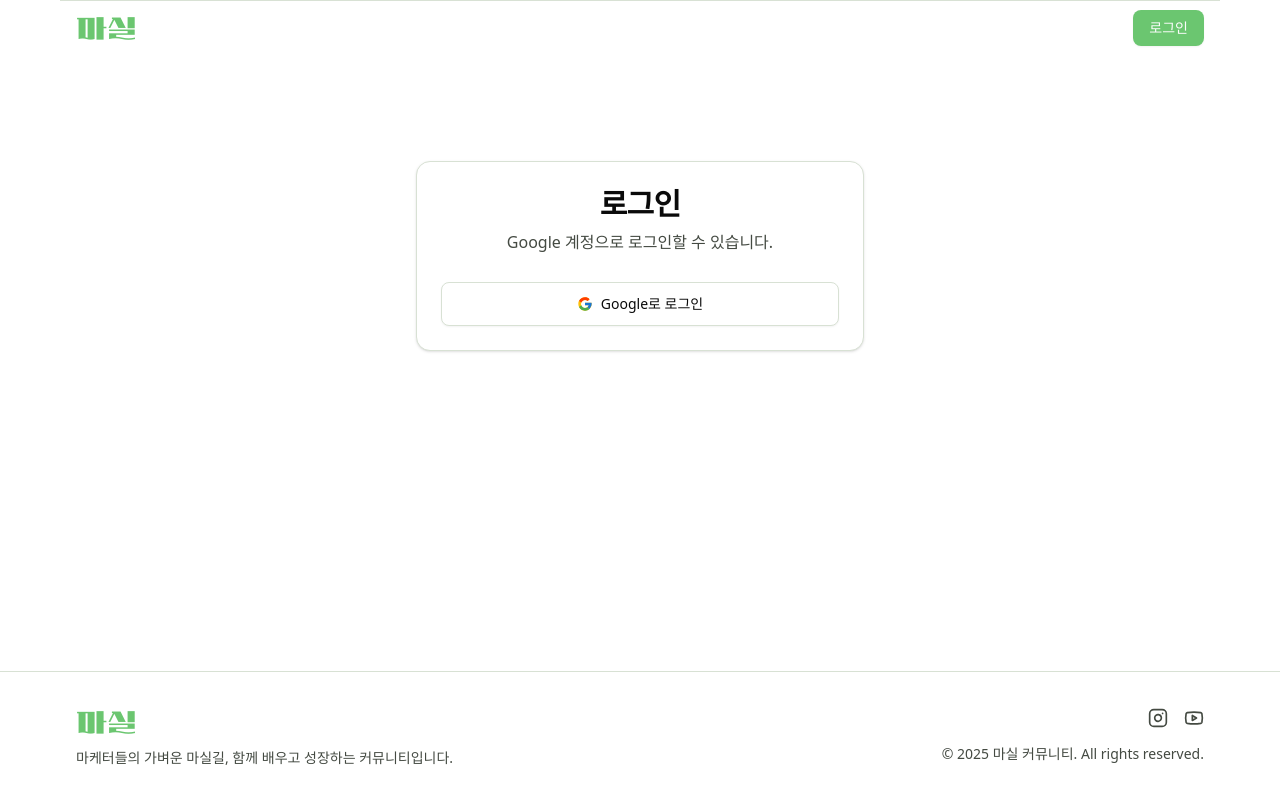
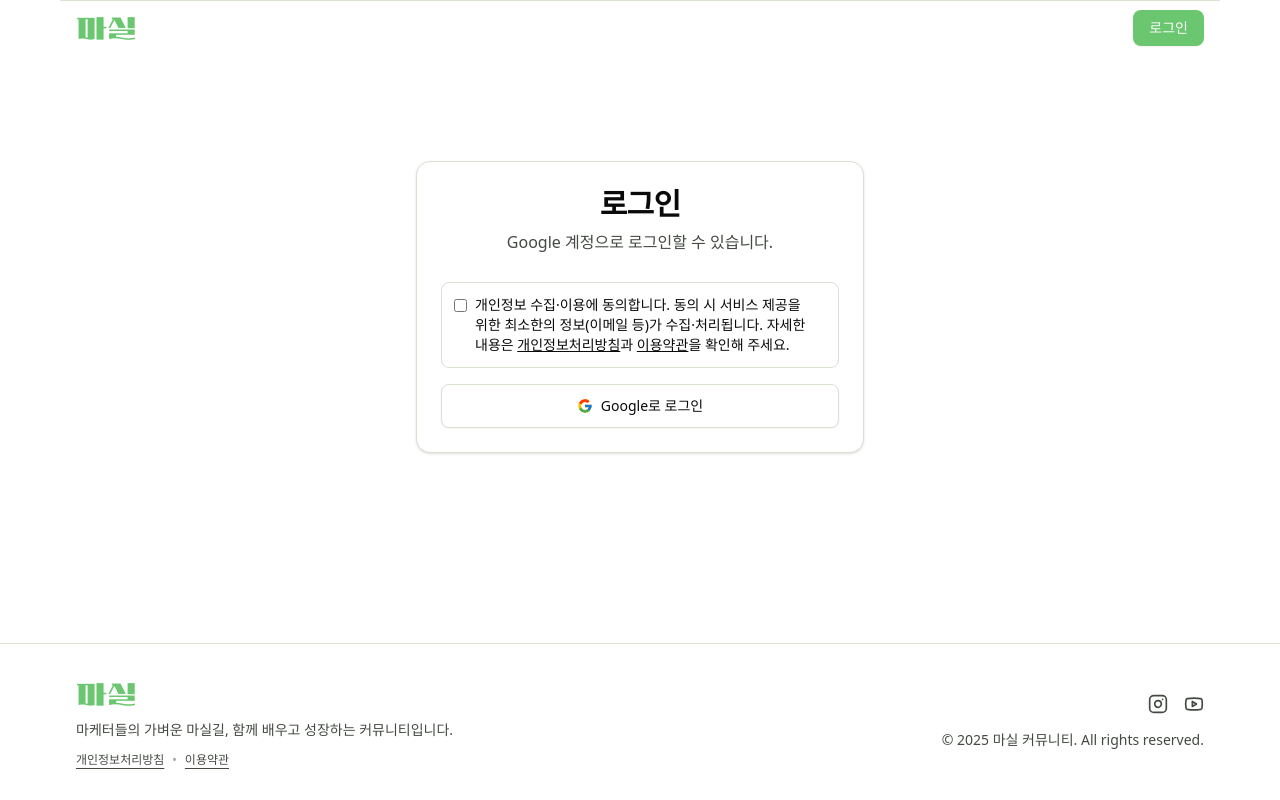
Before and after one commit to ykwimk/masil, a Next.js app in the folder apps/web/: page /login in a window 1280 px wide. Built offline with nearby package versions, Linux system fonts and the light colour scheme; no server answers.

Commit message:
feat: 로그인 동의 체크박스 및 개인정보처리방침/이용약관 추가

```diff
--- a/apps/web/src/app/login/page.tsx
+++ b/apps/web/src/app/login/page.tsx
@@ -1,7 +1,7 @@
 import { redirect } from 'next/navigation';
 import { getServerSession } from 'next-auth';
 import { authOptions } from '@/lib/auth';
-import { LoginButton } from '@/components/login/LoginButton';
+import { ConsentLogin } from '@/components/login/ConsentLogin';
 import { safeRedirect } from '@/lib/utils';
 import { Card, CardContent } from '@/components/ui/card';
 
@@ -42,7 +42,7 @@ export default async function LoginPage({
                   </p>
                 )}
                 <div className="space-y-4">
-                  <LoginButton redirectTo={redirectTo} />
+                  <ConsentLogin redirectTo={redirectTo} />
                 </div>
               </CardContent>
             </Card>
--- /dev/null
+++ b/apps/web/src/app/privacy/page.tsx
@@ -0,0 +1,106 @@
+import { UPDATED_DATE } from '@/lib/constants';
+
+export default function PrivacyPolicyPage() {
+  return (
+    <div className="h-full bg-white">
+      <section className="container border-t bg-white pt-24 pb-8 md:pt-32">
+        <div className="container py-8">
+          <div className="mx-auto w-full max-w-3xl">
+            <h1 className="text-2xl font-extrabold tracking-tight md:text-3xl">
+              개인정보처리방침
+            </h1>
+            <p className="text-muted-foreground mt-2 text-sm">
+              최종 수정일: {UPDATED_DATE}
+            </p>
+
+            <div className="prose-custom mt-6 text-sm leading-6">
+              <p>
+                본 개인정보처리방침은 마실(이하 “서비스”)이 이용자의 개인정보를
+                어떤 목적으로, 어떤 항목을, 어떤 방식으로 처리하는지, 그리고
+                이용자의 권리를 어떻게 보장하는지에 대해 설명합니다.
+              </p>
+
+              <h2>1. 처리하는 개인정보의 항목</h2>
+              <ul>
+                <li>필수: 이메일 주소(구글 로그인), 이름/프로필(제공 시)</li>
+                <li>
+                  서비스 이용 과정에서 생성되는 정보: 닉네임, 게시물/댓글 등
+                  서비스 내 활동 정보
+                </li>
+                <li>
+                  쿠키: 인증 세션 유지 등 서비스 운영 목적의 최소한으로 사용
+                </li>
+              </ul>
+
+              <h2>2. 처리 목적</h2>
+              <ul>
+                <li>이용자 인증 및 계정 관리</li>
+                <li>커뮤니티 서비스 제공(게시물 작성/조회 등)</li>
+                <li>부정 이용 방지, 보안, 서비스 품질 향상</li>
+              </ul>
+
+              <h2>3. 보유 및 이용 기간</h2>
+              <p>
+                원칙적으로 회원 탈퇴 시 즉시 파기합니다. 다만, 관련 법령에
+                특별한 규정이 있는 경우 그에 따릅니다.
+              </p>
+
+              <h2>4. 제3자 제공 및 국외 이전</h2>
+              <p>
+                서비스는 다음의 외부 서비스를 사용하며, 서비스 제공을 위해
+                개인정보가 국외로 이전될 수 있습니다.
+              </p>
+              <ul>
+                <li>
+                  인증: Google (Google LLC) — 구글 계정 인증 시 필요한 범위의
+                  정보에 한해 처리
+                </li>
+                <li>
+                  인프라/데이터베이스: Supabase — 서비스 데이터 저장/조회(서버
+                  위치는 제공사 정책에 따름)
+                </li>
+                <li>
+                  호스팅: Vercel — 웹 애플리케이션 호스팅(서버 위치는 제공사
+                  정책에 따름)
+                </li>
+              </ul>
+              <p className="text-muted-foreground">
+                국외 이전 항목: 이메일, 닉네임, 서비스 이용 관련 데이터 일체 중
+                서비스 제공에 필요한 범위
+              </p>
+
+              <h2>5. 개인정보 파기 절차 및 방법</h2>
+              <p>
+                보유 기간 경과 또는 처리 목적 달성 시 지체 없이 파기합니다.
+                전자적 파일은 복구 불가한 방법으로, 인쇄물은 분쇄 또는 소각 등의
+                방법으로 파기합니다.
+              </p>
+
+              <h2>6. 이용자의 권리</h2>
+              <ul>
+                <li>개인정보 열람, 정정, 삭제, 처리정지 요구</li>
+                <li>동의 철회 및 회원 탈퇴</li>
+              </ul>
+
+              <h2>7. 개인정보 보호책임자</h2>
+              <p>
+                아래 연락처로 문의하실 수 있습니다. 신속하고 충분한 답변을
+                드리겠습니다.
+              </p>
+              <ul>
+                <li>이름: 이성준</li>
+                <li>이메일: ykwimk@gmail.com</li>
+              </ul>
+
+              <h2>8. 정책 변경</h2>
+              <p>
+                본 방침은 법령, 내부 정책 변경 등에 따라 수정될 수 있으며,
+                중요한 변경 사항은 서비스 내 공지사항을 통해 고지합니다.
+              </p>
+            </div>
+          </div>
+        </div>
+      </section>
+    </div>
+  );
+}
--- /dev/null
+++ b/apps/web/src/app/terms/page.tsx
@@ -0,0 +1,83 @@
+import { UPDATED_DATE } from '@/lib/constants';
+
+export default function TermsPage() {
+  return (
+    <div className="h-full bg-white">
+      <section className="container border-t bg-white pt-24 pb-8 md:pt-32">
+        <div className="container py-8">
+          <div className="mx-auto w-full max-w-3xl">
+            <h1 className="text-2xl font-extrabold tracking-tight md:text-3xl">
+              이용약관
+            </h1>
+            <p className="text-muted-foreground mt-2 text-sm">
+              최종 수정일: {UPDATED_DATE}
+            </p>
+
+            <div className="prose-custom mt-6 text-sm leading-6">
+              <h2>제1조(목적)</h2>
+              <p>
+                본 약관은 마실(이하 “서비스”)의 이용과 관련하여 서비스와 이용자
+                간의 권리, 의무 및 책임사항을 규정함을 목적으로 합니다.
+              </p>
+
+              <h2>제2조(정의)</h2>
+              <p>“이용자”란 본 약관에 따라 서비스를 이용하는 자를 말합니다.</p>
+
+              <h2>제3조(약관의 게시와 개정)</h2>
+              <p>
+                서비스는 관련 법령을 위배하지 않는 범위에서 본 약관을 개정할 수
+                있으며, 개정 시 공지합니다.
+              </p>
+
+              <h2>제4조(계정 및 로그인)</h2>
+              <ul>
+                <li>
+                  이용자는 구글 로그인 등 인증 수단을 통해 서비스를 이용할 수
+                  있습니다.
+                </li>
+                <li>타인의 계정을 도용하거나 부정 사용해서는 안 됩니다.</li>
+              </ul>
+
+              <h2>제5조(서비스 이용)</h2>
+              <ul>
+                <li>
+                  서비스는 게시물 작성/열람 등 커뮤니티 기능을 제공합니다.
+                </li>
+                <li>
+                  서비스는 안정적인 제공을 위해 기능을 변경하거나 중단할 수
+                  있습니다.
+                </li>
+              </ul>
+
+              <h2>제6조(이용자의 의무)</h2>
+              <ul>
+                <li>
+                  법령 및 공서양속을 위반하는 콘텐츠를 게시해서는 안 됩니다.
+                </li>
+                <li>저작권 및 타인의 권리를 침해하지 않아야 합니다.</li>
+              </ul>
+
+              <h2>제7조(게시물의 관리)</h2>
+              <p>
+                서비스는 관련 법령 또는 약관을 위반하는 경우 게시물의 노출 제한,
+                삭제 등의 조치를 취할 수 있습니다.
+              </p>
+
+              <h2>제8조(책임의 제한)</h2>
+              <p>
+                불가항력, 이용자의 귀책 등으로 인한 손해에 대해서는 책임을 지지
+                않습니다.
+              </p>
+
+              <h2>제9조(분쟁 해결)</h2>
+              <p>
+                분쟁은 상호 협의로 해결하며, 협의가 어려운 경우 관련 법령에
+                따릅니다.
+              </p>
+            </div>
+          </div>
+        </div>
+      </section>
+    </div>
+  );
+}
--- /dev/null
+++ b/apps/web/src/components/login/ConsentLogin.tsx
@@ -0,0 +1,49 @@
+'use client';
+
+import { useState } from 'react';
+import Link from 'next/link';
+import { LoginButton } from './LoginButton';
+
+export function ConsentLogin({ redirectTo }: { redirectTo: string }) {
+  const [agree, setAgree] = useState<boolean>(false);
+
+  return (
+    <div className="space-y-4">
+      <div className="flex items-start gap-2 rounded-md border p-3 text-left text-sm">
+        <input
+          id="agree-privacy"
+          type="checkbox"
+          className="mt-1"
+          checked={agree}
+          onChange={(e) => setAgree(e.target.checked)}
+          aria-describedby="agree-privacy-desc"
+        />
+        <label htmlFor="agree-privacy" className="flex-1">
+          <span id="agree-privacy-desc" className="break-keep">
+            개인정보 수집·이용에 동의합니다. 동의 시 서비스 제공을 위한 최소한의
+            정보(이메일 등)가 수집·처리됩니다. 자세한 내용은{' '}
+            <Link
+              href="/privacy"
+              className="underline"
+              target="_blank"
+              rel="noopener noreferrer"
+            >
+              개인정보처리방침
+            </Link>
+            과{' '}
+            <Link
+              href="/terms"
+              className="underline"
+              target="_blank"
+              rel="noopener noreferrer"
+            >
+              이용약관
+            </Link>
+            을 확인해 주세요.
+          </span>
+        </label>
+      </div>
+      <LoginButton redirectTo={redirectTo} />
+    </div>
+  );
+}
--- a/apps/web/src/components/shared/Footer.tsx
+++ b/apps/web/src/components/shared/Footer.tsx
@@ -11,6 +11,21 @@ export function Footer() {
             <p className="text-muted-foreground mt-2 max-w-md text-sm break-keep">
               마케터들의 가벼운 마실길, 함께 배우고 성장하는 커뮤니티입니다.
             </p>
+            <div className="mt-3 flex flex-wrap items-center gap-2 text-xs">
+              <a
+                href="/privacy"
+                className="text-muted-foreground hover:text-primary underline underline-offset-4"
+              >
+                개인정보처리방침
+              </a>
+              <span className="text-muted-foreground/50">•</span>
+              <a
+                href="/terms"
+                className="text-muted-foreground hover:text-primary underline underline-offset-4"
+              >
+                이용약관
+              </a>
+            </div>
           </div>
 
           <div className="flex flex-col items-center md:items-end">
--- a/apps/web/src/components/ui/button.tsx
+++ b/apps/web/src/components/ui/button.tsx
@@ -14,11 +14,11 @@ const buttonVariants = cva(
         destructive:
           'bg-destructive text-white shadow-xs hover:bg-destructive/90 focus-visible:ring-destructive/20 dark:focus-visible:ring-destructive/40 dark:bg-destructive/60',
         outline:
-          'border bg-background shadow-xs hover:bg-accent hover:text-accent-foreground dark:bg-input/30 dark:border-input dark:hover:bg-input/50',
+          'border bg-background shadow-xs hover:bg-accent hover:text-muted-foreground dark:bg-input/30 dark:border-input dark:hover:bg-input/50',
         secondary:
           'bg-secondary text-secondary-foreground shadow-xs hover:bg-secondary/80',
         ghost:
-          'hover:bg-accent hover:text-accent-foreground dark:hover:bg-accent/50',
+          'hover:bg-accent hover:text-muted-foreground dark:hover:bg-accent/50',
         link: 'text-primary underline-offset-4 hover:underline',
       },
       size: {
--- a/apps/web/src/lib/constants.ts
+++ b/apps/web/src/lib/constants.ts
@@ -13,3 +13,6 @@ export const ROLE_LABELS = {
   editor: '에디터',
   user: '사용자',
 } as const;
+
+// 개인정보처리방침 & 이용약관 업데이트 날짜
+export const UPDATED_DATE = '2025-09-23';
```
